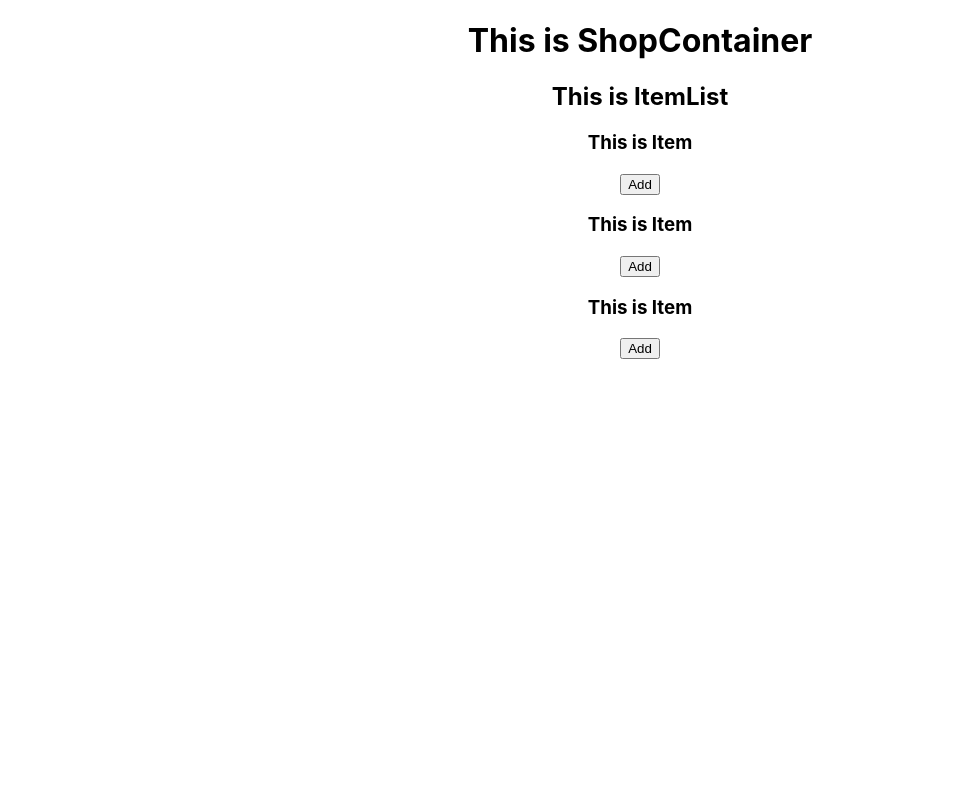
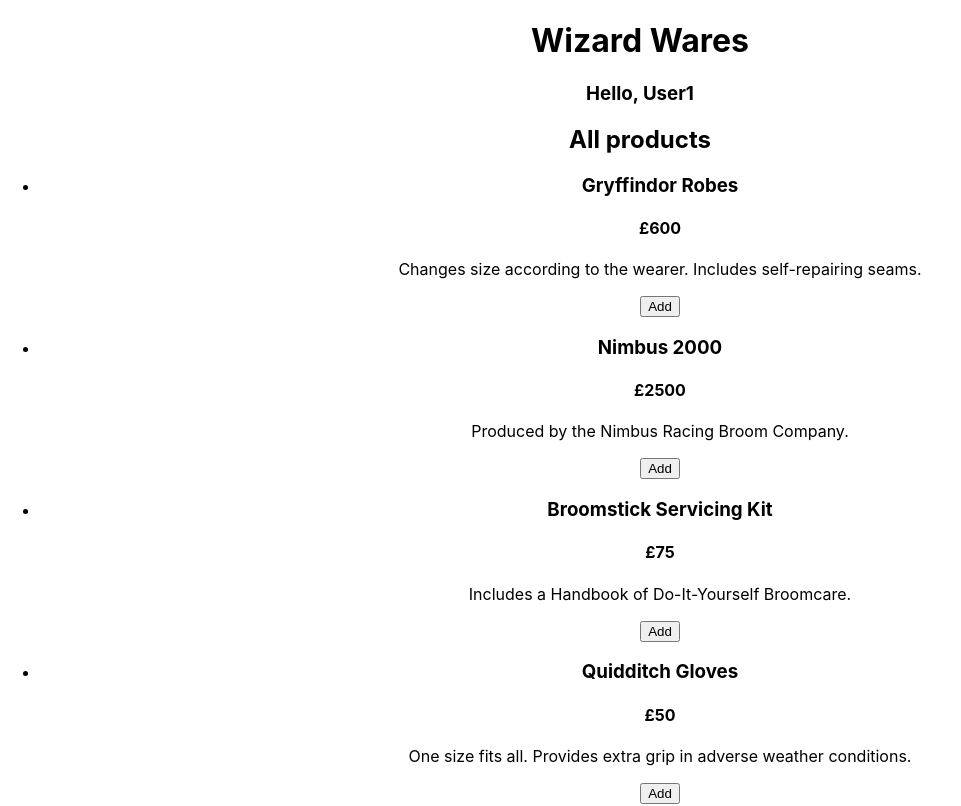
Before and after one commit to aurelija-93/react_routes_styled_components, a React (Create React App) app: page / in a window 1280 px wide. Shown: the top 806 px of the page, without its empty margins (0-961 px from the left). Built offline with nearby package versions, Linux system fonts and the light colour scheme.

Commit message:
can add items to basket

```diff
--- a/src/Components/Button.js
+++ /dev/null
@@ -1,9 +0,0 @@
-import React from "react";
-
-function Button() {
-    return (
-        <button>Add</button>
-    );
-};
-
-export default Button;
--- a/src/Components/Item.js
+++ b/src/Components/Item.js
@@ -1,12 +1,18 @@
 import React from "react";
-import Button from "./Button";
 
-function Item() {
+function Item({item, handleBasket}) {
+
+    const onBasketClick = function() {
+        handleBasket(item);
+    }
+
     return (
-        <>
-            <h3>This is Item</h3>
-            <Button />
-        </>
+        <li>
+            <h3>{item.name}</h3>
+            <h4>£{item.price}</h4>
+            <p>{item.description}</p>
+            <button onClick={onBasketClick}>Add</button>
+        </li>
     );
 };
 
--- a/src/Components/ItemList.js
+++ b/src/Components/ItemList.js
@@ -1,13 +1,17 @@
 import React from "react";
 import Item from "./Item";
 
-function ItemList() {
+function ItemList({items, handleBasket}) {
+    const itemNodes = items.map((item) => {
+        return <Item key={item.name} item={item} handleBasket={handleBasket} />
+    })
+
     return (
         <>
-            <h2>This is ItemList</h2>
-            <Item />
-            <Item />
-            <Item />
+            <h2>All products</h2>
+            <ul>
+                {itemNodes}
+            </ul>
         </>
     );
 };
--- a/src/Containers/ShopContainer.js
+++ b/src/Containers/ShopContainer.js
@@ -1,4 +1,4 @@
-import React, { useState } from "react";
+import React, { useEffect, useState } from "react";
 import ItemList from "../Components/ItemList";
 
 function ShopContainer() {
@@ -56,17 +56,33 @@
     ];
 
     const user1 = {
-        name: "Petunia",
+        name: "User1",
         basket: []
     };
 
     const [items] = useState(shopItems);
-    const [user, setUser] = useState(user1);
+    const [user, setUser] = useState(null);
+
+    useEffect(() => {
+        setUser(user1);
+    }, [])
+
+    const handleBasket = function(item) {
+        const updatedUser = {...user};
+
+        updatedUser.basket.push(item);
+
+        setUser(updatedUser);
+        console.log(user.basket);
+    }
 
     return (
         <>
-            <h1>This is ShopContainer</h1>
-            <ItemList />
+            <h1>Wizard Wares</h1>
+            <nav>
+                {user && <h3>Hello, {user.name}</h3>}
+            </nav>
+            <ItemList items={items} handleBasket={handleBasket} />
         </>
     );
 };
```
